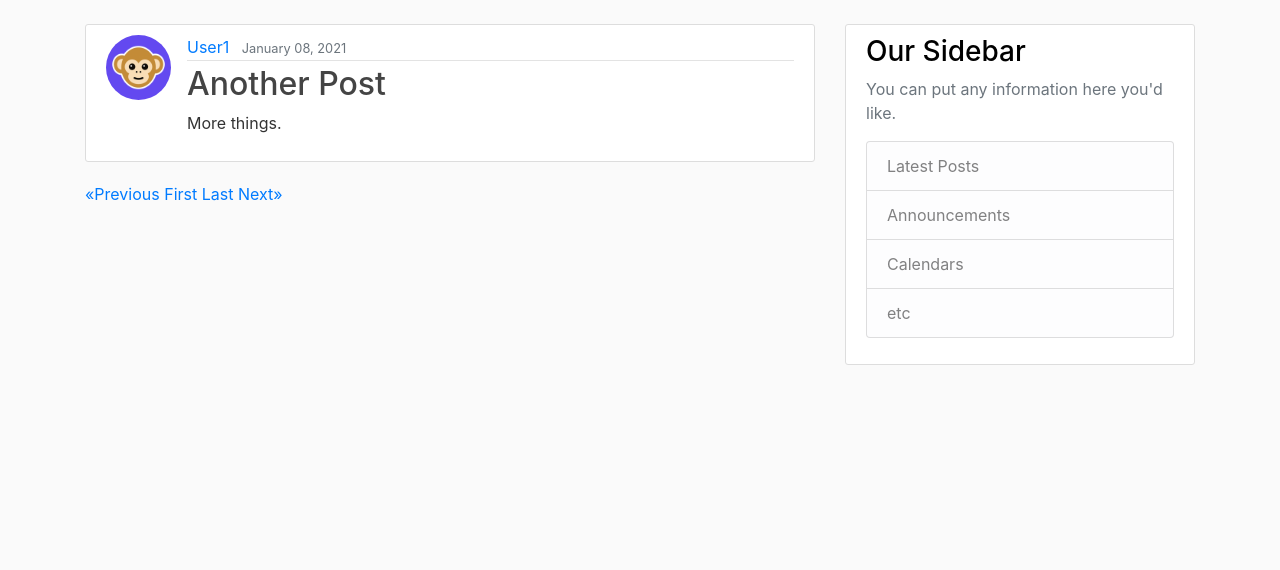
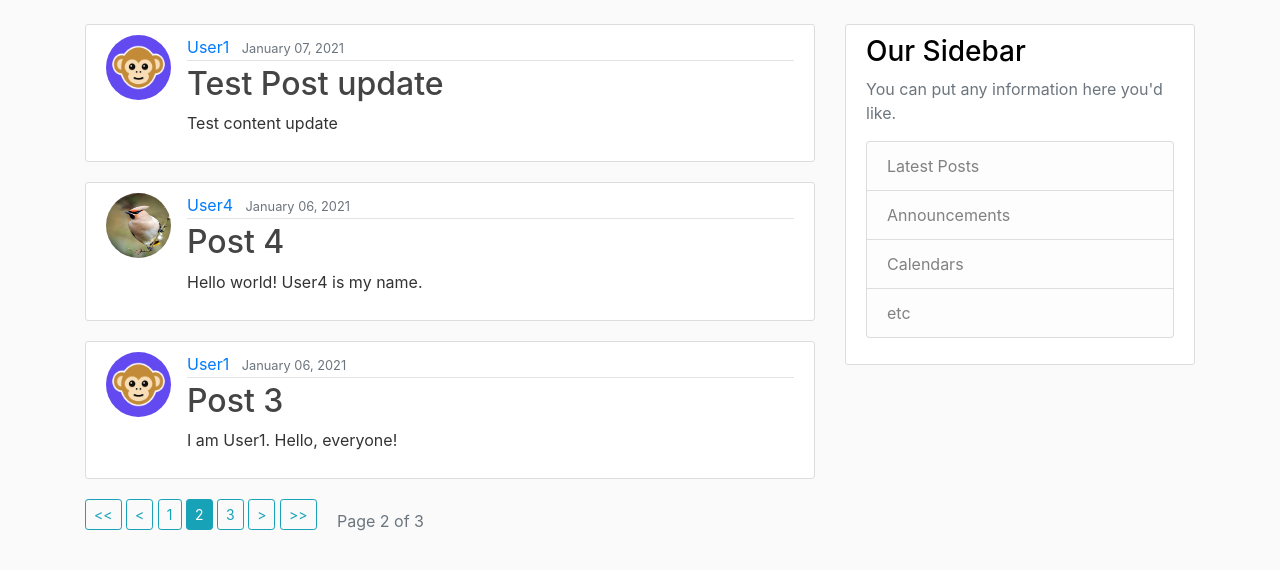
Before and after one commit to MehediEhteshum/MehedisBlog-Django, a Django app: a page that uses project/templates/blog/home.html in a window 1280 px wide. Shown: the part 56-626 px from the top of the page. Run offline with Django 3.2, Linux system fonts and the light colour scheme; data comes from the database, SQL or seed files in the repository; both versions use the stored data as it was after the commit.

Commit message:
pagination updated; user_posts view created;

```diff
--- a/project/blog/views.py
+++ b/project/blog/views.py
@@ -1,4 +1,4 @@
-from django.shortcuts import render
+from django.shortcuts import render, get_object_or_404
 from django.contrib.auth.mixins import LoginRequiredMixin, UserPassesTestMixin
 from django.views.generic import (
     ListView,
@@ -8,6 +8,9 @@ from django.views.generic import (
     DeleteView
 )
 from .models import Post
+from django.contrib.auth.models import User
+
+# User = get_user_model()
 
 # # dummy posts from db
 # posts = [
@@ -41,7 +44,17 @@ class PostListView(ListView):
     template_name = "blog/home.html" # default: app/model_viewtype.html -> blog/post_list.html
     context_object_name = "posts"
     ordering = ["-date_posted"]
-    paginate_by = 1
+    paginate_by = 3
+
+class UserPostListView(ListView):
+    model = Post
+    template_name = "blog/user_posts.html" # default: app/model_viewtype.html -> blog/post_list.html
+    context_object_name = "posts"
+    paginate_by = 3
+
+    def get_queryset(self):
+        user = get_object_or_404(User, username=self.kwargs.get("username"))
+        return Post.objects.filter(author=user).order_by("-date_posted")
 
 class PostDetailView(DetailView):
     model = Post
--- a/project/project/urls.py
+++ b/project/project/urls.py
@@ -21,6 +21,7 @@ from django.contrib.auth.views import LoginView, LogoutView
 from blog.views import (
     # home,
     PostListView,
+    UserPostListView,
     PostDetailView,
     PostCreateView,
     PostUpdateView,
@@ -35,6 +36,7 @@ from users.views import(
 urlpatterns = [
     path('admin/', admin.site.urls),
     path('', PostListView.as_view(), name="blog-home"),
+    path('<str:username>-posts/', UserPostListView.as_view(), name="userposts-list"),
     path('post-<int:pk>/', PostDetailView.as_view(), name="post-detail"),
     path('new-post/', PostCreateView.as_view(), name="post-create"),
     path('post-<int:pk>/update', PostUpdateView.as_view(), name="post-update"),
--- a/project/templates/article_snippet.html
+++ b/project/templates/article_snippet.html
@@ -2,7 +2,7 @@
   <img class="rounded-circle article-img" src="{{post.author.profile.image.url}}" alt="Author's Profile Picture">
   <div class="media-body">
     <div class="article-metadata">
-      <a class="mr-2" href="#">{{ post.author }}</a>
+      <a class="mr-2" href="{% url 'userposts-list' post.author.username %}">{{ post.author }}</a>
       <small class="text-muted">{{ post.date_posted|date:"F d, Y" }}</small>
     </div>
     <h2><a class="article-title" href="{% url 'post-detail' post.id %}">{{ post.title }}</a></h2>
--- a/project/templates/blog/home.html
+++ b/project/templates/blog/home.html
@@ -8,14 +8,30 @@
 <!-- posts end -->
 
 <!-- pagination -->
+{% if page_obj.paginator.num_pages > 1 %}
+
 {% if page_obj.has_previous %}
-<a href="?page={{page_obj.previous_page_number}}">&laquo;Previous</a>
-<a href="?page=1">First</a>
+<a class="btn btn-outline-info btn-sm mb-3" href="?page=1">&lt;&lt;</a>
+<a class="btn btn-outline-info btn-sm mb-3" href="?page={{page_obj.previous_page_number}}">&lt;</a>
 {% endif %}
 
+{% for num in page_obj.paginator.page_range %}
+
+{% if num == page_obj.number %}
+<span class="btn btn-info btn-sm mb-3">{{num}}</span>
+{% elif num > page_obj.number|add:"-3" and num < page_obj.number|add:"3" %}
+<a class="btn btn-outline-info btn-sm mb-3" href="?page={{num}}">{{num}}</a>
+{% endif %}
+
+{% endfor %}
+
 {% if page_obj.has_next %}
-<a href="?page={{page_obj.paginator.num_pages}}">Last</a>
-<a href="?page={{page_obj.next_page_number}}">Next&raquo;</a>
+<a class="btn btn-outline-info btn-sm mb-3" href="?page={{page_obj.next_page_number}}">&gt;</a>
+<a class="btn btn-outline-info btn-sm mb-3" href="?page={{page_obj.paginator.num_pages}}">&gt;&gt;</a>
+{% endif %}
+
+<span class="text-muted ml-3">Page {{page_obj.number}} of {{page_obj.paginator.num_pages}}</span>
+
 {% endif %}
 <!-- pagination end -->
 {% endblock content %}
--- a/project/templates/blog/post_detail.html
+++ b/project/templates/blog/post_detail.html
@@ -5,7 +5,7 @@
     <img class="rounded-circle article-img" src="{{object.author.profile.image.url}}" alt="Author's Profile Picture">
     <div class="media-body">
         <div class="article-metadata">
-            <a class="mr-2" href="#">{{ object.author }}</a>
+            <a class="mr-2" href="{% url 'userposts-list' object.author.username %}">{{ object.author }}</a>
             <small class="text-muted">{{ object.date_posted|date:"F d, Y" }}</small>
             {% if user == object.author %}
             <div>
```
Also changed, not shown: project/templates/blog/user_posts.html (added, +9 -0 lines), project/db.sqlite3.
